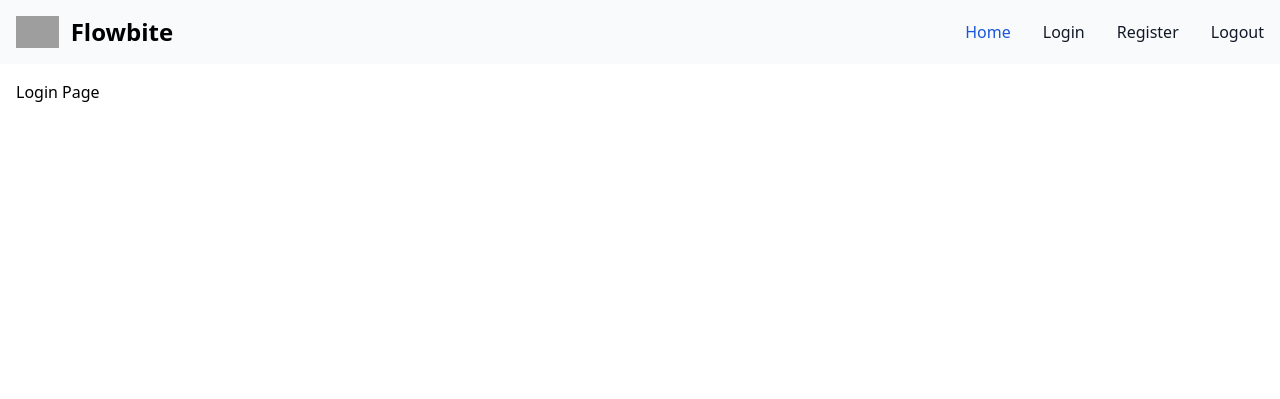
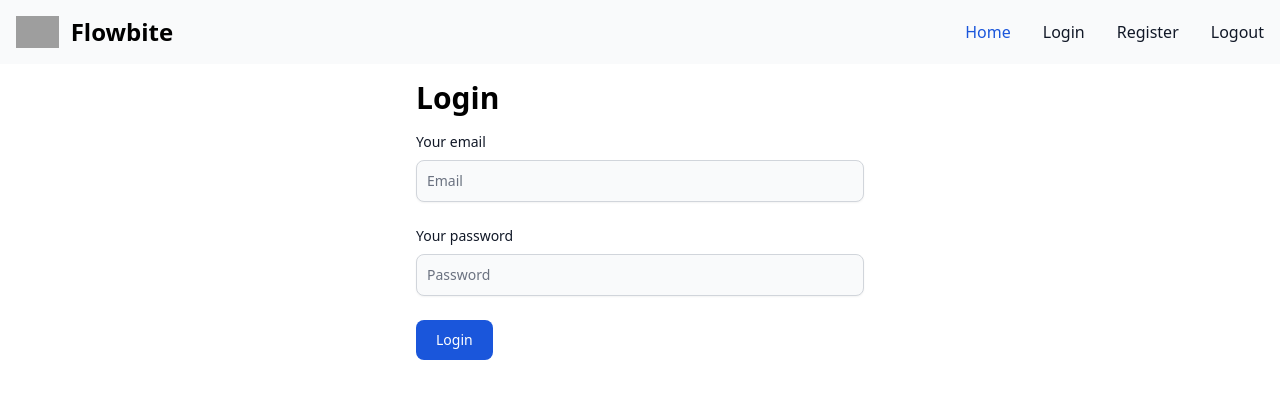
Before and after one commit to Nuri1977/flask-tutorial-tim, a Flask app: page /login in a window 1280 px wide. Shown: the top 399 px of the page. Run offline with Flask 3, Linux system fonts and the light colour scheme; style sheets or scripts are compiled from the project's sources; some libraries are stand-ins or nearby versions; grey boxes are pictures that could not be loaded.

Commit message:
login and register pages

```diff
--- a/website/auth.py
+++ b/website/auth.py
@@ -1,15 +1,35 @@
-from flask import Blueprint, render_template
+from flask import Blueprint, render_template, request, flash
+from .my_helpers import is_valid_email
 
 auth = Blueprint('auth', __name__)
 
-@auth.route('/login')
+@auth.route('/login', methods=['GET', 'POST'])
 def login():
-    return render_template("login.html")
+    data = request.form
+    print(data)
+    return render_template("login.html", text='testing')
 
 @auth.route('/logout')
 def logout():
     return "<p>logout</p>"
 
-@auth.route('/register')
+@auth.route('/register', methods=['GET', 'POST'])
 def register():
+    if request.method == 'POST':
+        email = request.form.get('email')
+        firstName = request.form.get('firstName')
+        password = request.form.get('password')
+        confirmPassword = request.form.get('confirmPassword')
+
+        if not is_valid_email(email):
+            flash("please enter valid email adress", category='error')
+        elif len(firstName) < 2:
+            flash('First name must be greater than 1 character.', category='error')
+        elif password != confirmPassword:
+            flash('Passwords don\'t match.', category='error')
+        elif len(password) < 7:
+            flash('Password must be at least 7 characters.', category='error')
+        else:
+            flash('Account created!', category='success')
+
     return render_template("register.html")
--- /dev/null
+++ b/website/my_helpers/__init__.py
@@ -0,0 +1,5 @@
+import re
+
+def is_valid_email(email):
+    pattern = r'^[a-zA-Z0-9._%+-]+@[a-zA-Z0-9.-]+\.[a-zA-Z]{2,}$'
+    return re.match(pattern, email) is not None
--- /dev/null
+++ b/website/templates/flash.html
@@ -0,0 +1,39 @@
+{% with messages = get_flashed_messages(with_categories=true) %}
+  {% if messages %}
+    {% for category, message in messages %}
+      {% if category == 'error' %}
+        <div id="toast-danger" class="flex items-center w-full max-w-xs p-4 mb-4 text-gray-500 bg-white rounded-lg shadow dark:text-gray-400 dark:bg-gray-800" role="alert">
+          <div class="inline-flex items-center justify-center flex-shrink-0 w-8 h-8 text-red-500 bg-red-100 rounded-lg dark:bg-red-800 dark:text-red-200">
+              <svg class="w-5 h-5" aria-hidden="true" xmlns="http://www.w3.org/2000/svg" fill="currentColor" viewBox="0 0 20 20">
+                  <path d="M10 .5a9.5 9.5 0 1 0 9.5 9.5A9.51 9.51 0 0 0 10 .5Zm3.707 11.793a1 1 0 1 1-1.414 1.414L10 11.414l-2.293 2.293a1 1 0 0 1-1.414-1.414L8.586 10 6.293 7.707a1 1 0 0 1 1.414-1.414L10 8.586l2.293-2.293a1 1 0 0 1 1.414 1.414L11.414 10l2.293 2.293Z"/>
+              </svg>
+              <span class="sr-only">Error icon</span>
+          </div>
+          <div class="ml-3 text-sm font-normal">{{ message }}</div>
+          <button type="button" class="ml-auto -mx-1.5 -my-1.5 bg-white text-gray-400 hover:text-gray-900 rounded-lg focus:ring-2 focus:ring-gray-300 p-1.5 hover:bg-gray-100 inline-flex items-center justify-center h-8 w-8 dark:text-gray-500 dark:hover:text-white dark:bg-gray-800 dark:hover:bg-gray-700" data-dismiss-target="#toast-danger" aria-label="Close">
+              <span class="sr-only">Close</span>
+              <svg class="w-3 h-3" aria-hidden="true" xmlns="http://www.w3.org/2000/svg" fill="none" viewBox="0 0 14 14">
+                  <path stroke="currentColor" stroke-linecap="round" stroke-linejoin="round" stroke-width="2" d="m1 1 6 6m0 0 6 6M7 7l6-6M7 7l-6 6"/>
+              </svg>
+          </button>
+        </div>
+      {% else %}
+        <div id="toast-success" class="flex items-center w-full max-w-xs p-4 mb-4 text-gray-500 bg-white rounded-lg shadow dark:text-gray-400 dark:bg-gray-800" role="alert">
+          <div class="inline-flex items-center justify-center flex-shrink-0 w-8 h-8 text-green-500 bg-green-100 rounded-lg dark:bg-green-800 dark:text-green-200">
+              <svg class="w-5 h-5" aria-hidden="true" xmlns="http://www.w3.org/2000/svg" fill="currentColor" viewBox="0 0 20 20">
+                  <path d="M10 .5a9.5 9.5 0 1 0 9.5 9.5A9.51 9.51 0 0 0 10 .5Zm3.707 8.207-4 4a1 1 0 0 1-1.414 0l-2-2a1 1 0 0 1 1.414-1.414L9 10.586l3.293-3.293a1 1 0 0 1 1.414 1.414Z"/>
+              </svg>
+              <span class="sr-only">Check icon</span>
+          </div>
+          <div class="ml-3 text-sm font-normal">{{ message }}</div>
+          <button type="button" class="ml-auto -mx-1.5 -my-1.5 bg-white text-gray-400 hover:text-gray-900 rounded-lg focus:ring-2 focus:ring-gray-300 p-1.5 hover:bg-gray-100 inline-flex items-center justify-center h-8 w-8 dark:text-gray-500 dark:hover:text-white dark:bg-gray-800 dark:hover:bg-gray-700" data-dismiss-target="#toast-success" aria-label="Close">
+              <span class="sr-only">Close</span>
+              <svg class="w-3 h-3" aria-hidden="true" xmlns="http://www.w3.org/2000/svg" fill="none" viewBox="0 0 14 14">
+                  <path stroke="currentColor" stroke-linecap="round" stroke-linejoin="round" stroke-width="2" d="m1 1 6 6m0 0 6 6M7 7l6-6M7 7l-6 6"/>
+              </svg>
+          </button>
+        </div>
+      {% endif %}
+    {% endfor %}
+  {% endif %}
+{% endwith %}
--- a/website/templates/home.html
+++ b/website/templates/home.html
@@ -1,5 +1,6 @@
-{% extends "layout.html" %} {% block title %}Home{% endblock%} {% block
-content %}
+{% extends "layout.html" %}
+{% block title %}Home{% endblock%}
+{% blockcontent %}
   <div id="accordion-open" data-accordion="open">
     <h2 id="accordion-open-heading-1">
       <button
--- a/website/templates/layout.html
+++ b/website/templates/layout.html
@@ -12,6 +12,7 @@
 
   <body>
     {% include 'navbar.html' %}
+    {% include 'flash.html' %}
 
     <section class="bg-white dark:bg-gray-900">
       <div class="max-w-screen-xl px-4 py-2 mx-auto lg:py-4">
--- a/website/templates/login.html
+++ b/website/templates/login.html
@@ -2,5 +2,31 @@
 {% block title %}Login{% endblock%}
 
 {% block content %}
-  <h1>Login Page</h1>
+<form class="max-w-md m-auto" method="post">
+  <h3 class="text-3xl font-bold dark:text-white mb-4">Login</h3>
+  <div class="mb-6 ">
+    <label for="email" class="block mb-2 text-sm font-medium text-gray-900 dark:text-white">Your email</label>
+    <input
+      type="email"
+      id="email"
+      name="email"
+      class="shadow-sm bg-gray-50 border border-gray-300 text-gray-900 text-sm rounded-lg focus:ring-blue-500 focus:border-blue-500 block w-full p-2.5 dark:bg-gray-700 dark:border-gray-600 dark:placeholder-gray-400 dark:text-white dark:focus:ring-blue-500 dark:focus:border-blue-500 dark:shadow-sm-light"
+      placeholder="Email"
+      required
+      />
+  </div>
+  <div class="mb-6">
+    <label for="password" class="block mb-2 text-sm font-medium text-gray-900 dark:text-white">Your password</label>
+    <input
+      type="password"
+      id="password"
+      name="password"
+      placeholder="Password"
+      class="shadow-sm bg-gray-50 border border-gray-300 text-gray-900 text-sm rounded-lg focus:ring-blue-500 focus:border-blue-500 block w-full p-2.5 dark:bg-gray-700 dark:border-gray-600 dark:placeholder-gray-400 dark:text-white dark:focus:ring-blue-500 dark:focus:border-blue-500 dark:shadow-sm-light"
+      required>
+  </div>
+
+  <button type="submit"
+    class="text-white bg-blue-700 hover:bg-blue-800 focus:ring-4 focus:outline-none focus:ring-blue-300 font-medium rounded-lg text-sm px-5 py-2.5 text-center dark:bg-blue-600 dark:hover:bg-blue-700 dark:focus:ring-blue-800">Login</button>
+</form>
 {% endblock %}
```
Also changed, not shown: website/templates/register.html (+33 -1 lines).
